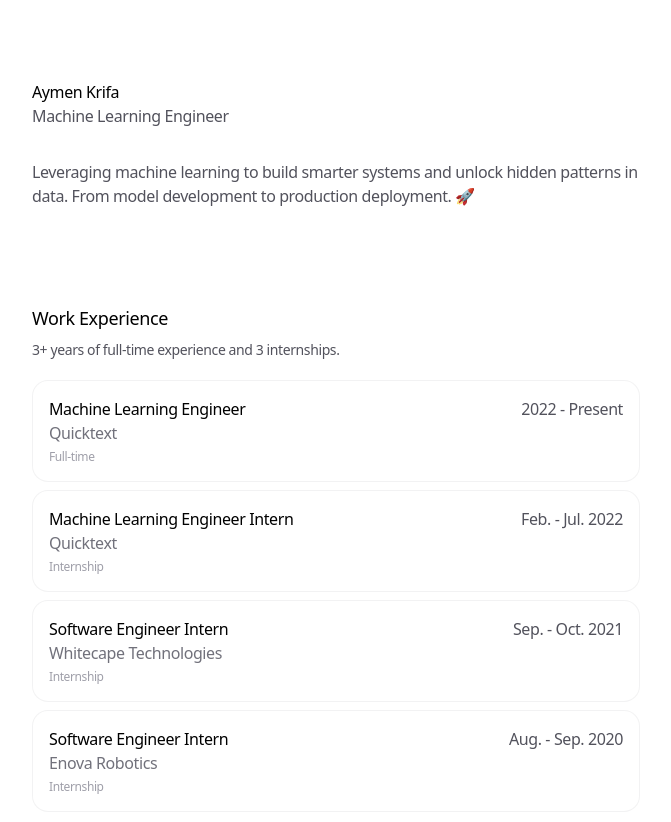
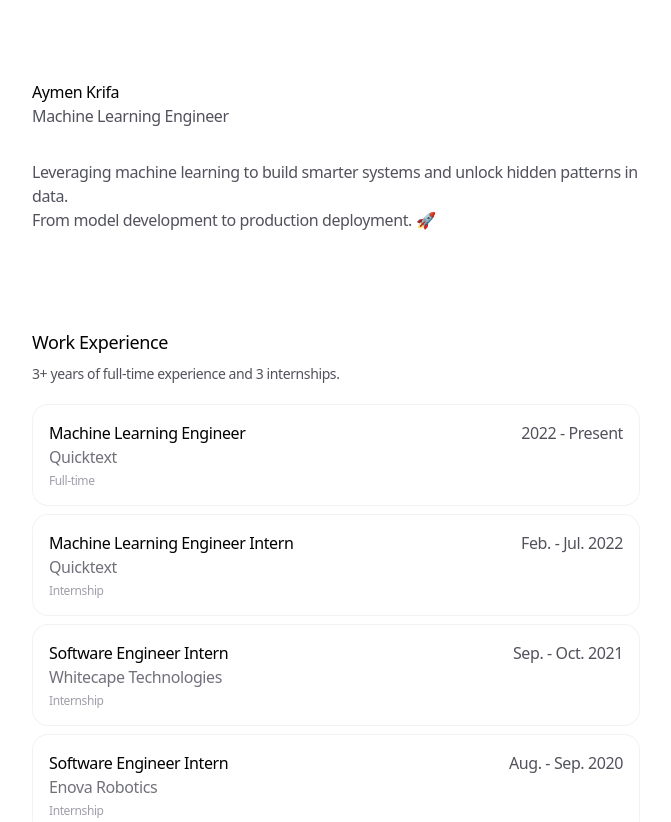
Before and after one commit to aymenkrifa/portfolio, a Next.js app: page / in a window 1280 px wide. Shown: the top 822 px of the page, without its empty margins (304-975 px from the left). Built offline with nearby package versions, Linux system fonts and the light colour scheme.

Commit message:
fix: Wrap introductory text in a div for improved structure and styling

```diff
--- a/app/page.tsx
+++ b/app/page.tsx
@@ -447,10 +447,10 @@ export default function Personal() {
         transition={TRANSITION_SECTION}
       >
         <div className="flex-1">
-          <p className="text-zinc-600 dark:text-zinc-400">
-            Leveraging machine learning to build smarter systems and unlock hidden patterns in data.
-            From model development to production deployment. 🚀
-          </p>
+          <div className="text-zinc-600 dark:text-zinc-400">
+            <p>Leveraging machine learning to build smarter systems and unlock hidden patterns in data.</p>
+            <p>From model development to production deployment. 🚀</p>
+          </div>
         </div>
       </motion.section>
 
```
